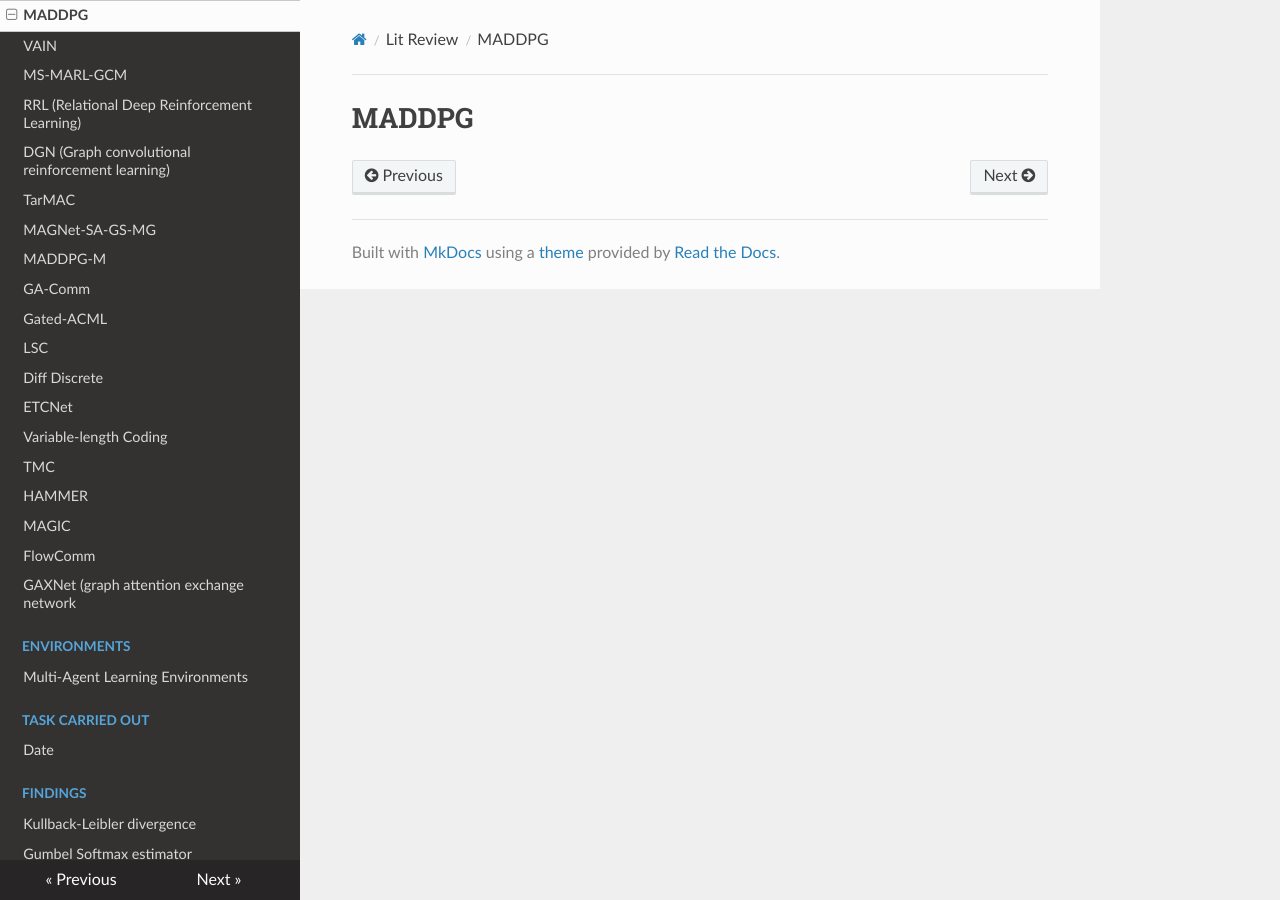
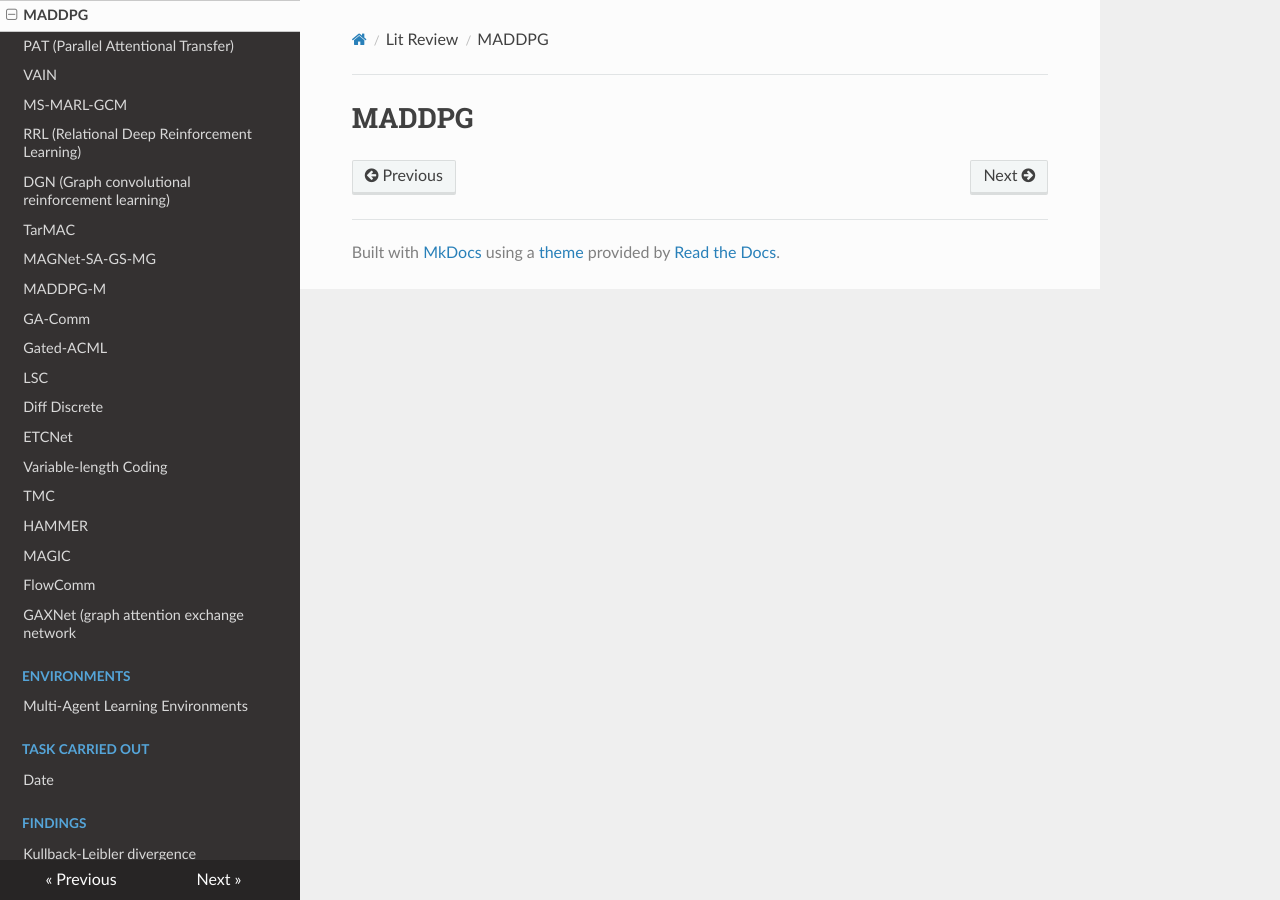
Before and after one commit to hasithz/CommRL_docs, an MkDocs documentation site: the page built from docs/Literature_Reviews/MADDPG.md, in a window 1280 px wide. Built offline with MkDocs 1.6.1, drawn with Linux system fonts in a browser that asks for light colours; nearby versions of some CDN libraries.

Commit message:
PAT updated on nav

```diff
--- a/mkdocs.yml
+++ b/mkdocs.yml
@@ -27,6 +27,7 @@ nav:
       - 'Literature_Reviews/ATOC.md'
       - 'Literature_Reviews/IC3Net.md'
       - 'Literature_Reviews/MADDPG.md'
+      - 'Literature_Reviews/PAT.md'
       - 'Literature_Reviews/VAIN.md'
       - 'Literature_Reviews/MS-MARL-GCM.md'
       - 'Literature_Reviews/RRL.md'
```
